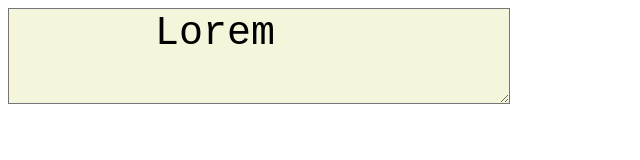
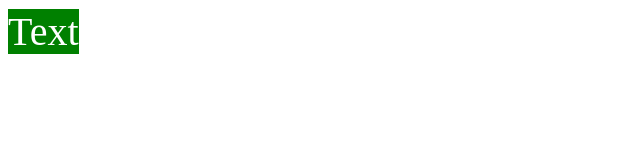
Before and after one commit to woojoung/kakao-clone, a plain HTML site: page index.html in a window 1280 px wide. Shown: the whole page, without its empty margins (0-640 px from the left). Drawn offline with Linux system fonts and the light colour scheme.

Commit message:
Transition

```diff
--- a/index.html
+++ b/index.html
@@ -3,26 +3,23 @@
   <head>
     <meta charset="UTF-8" />
     <meta name="viewport" content="width=device-width, initial-scale=1.0" />
-    <title>CSS States</title>
+    <title>Transitions</title>
     <style>
       .box {
-        background-color: beige;
+        background-color: green;
         font-size: 40px;
+        color: white;
+        transition: all 0.5s ease-in-out;
       }
       .box:hover {
-        background-color: pink;
-      }
-      .box:active {
-        background-color: greenyellow;
-      }
-      .box:focus {
-        background-color: blue;
+        background-color: red;
+        color: blue;
       }
     </style>
   </head>
   <body>
-    <textarea class="box">
-      Lorem
-    </textarea>
+    <span class="box">
+      Text
+    </span>
   </body>
 </html>
```
